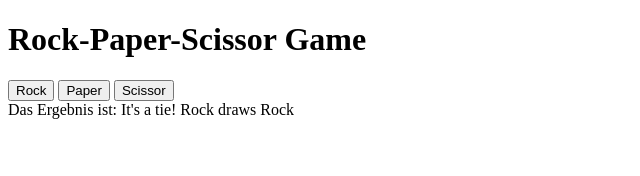
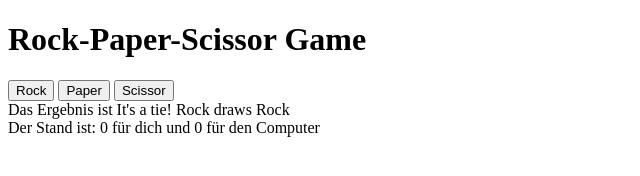
Before and after one commit to opslocs/rock-paper-scissor, a plain HTML site: page index.html in a window 1280 px wide. Both pictures are taken after a click on the button "Rock". Shown: the whole page, without its empty margins (0-640 px from the left). Drawn offline with Linux system fonts and the light colour scheme.

Commit message:
Add scores for the games

```diff
--- a/index.html
+++ b/index.html
@@ -13,5 +13,6 @@
       <button id="scissor" class="choice">Scissor</button>
     </div>
     <div id="result">Das Ergebnis ist: </div>
+    <div id="score"> Es steht: </div>
 </body>
 </html>
--- a/script.js
+++ b/script.js
@@ -1,5 +1,7 @@
 import { getRandomInt } from "./helper.js";
 
+var playerScore = 0
+var computerScore = 0
 
 function getComputerSelection(){
     const possibleChoices = ["Rock", "Paper", "Scissors"]
@@ -29,10 +31,12 @@ function playRound(playerSelection, computerSelection){
         resultString2 = `${playerSelection} draws ${computerSelection}`
         break;
       case "player":
+        playerScore = playerScore + 1
         resultString1 = "You win!"
         resultString2 = `${playerSelection} beats ${computerSelection}`
         break;
       case "computer":
+        computerScore = computerScore + 1
         resultString1 = "You lose!"
         resultString2 = `${computerSelection} beats ${playerSelection}`
         break;
@@ -57,6 +61,7 @@ function RPSGame(){
 }
 
 
+
 let buttons = document.querySelectorAll('button');
 buttons.forEach((button) => {
   // and for each one we add a 'click' listener
@@ -64,8 +69,14 @@ buttons.forEach((button) => {
     const playerSelection = getPlayerSelection(button.textContent)
     const computerSelection = getComputerSelection()
 
+    // show result
     let resultString = playRound(playerSelection, computerSelection)
     let resultDiv = document.querySelector("#result")
-    resultDiv.textContent = resultDiv.textContent + resultString
+    resultDiv.textContent = `Das Ergebnis ist ${resultString}`
+
+    //show score
+    let scoreDiv = document.querySelector("#score")
+    scoreDiv.textContent = `Der Stand ist: ${playerScore} für dich
+      und ${computerScore} für den Computer`
   });
 });
```
